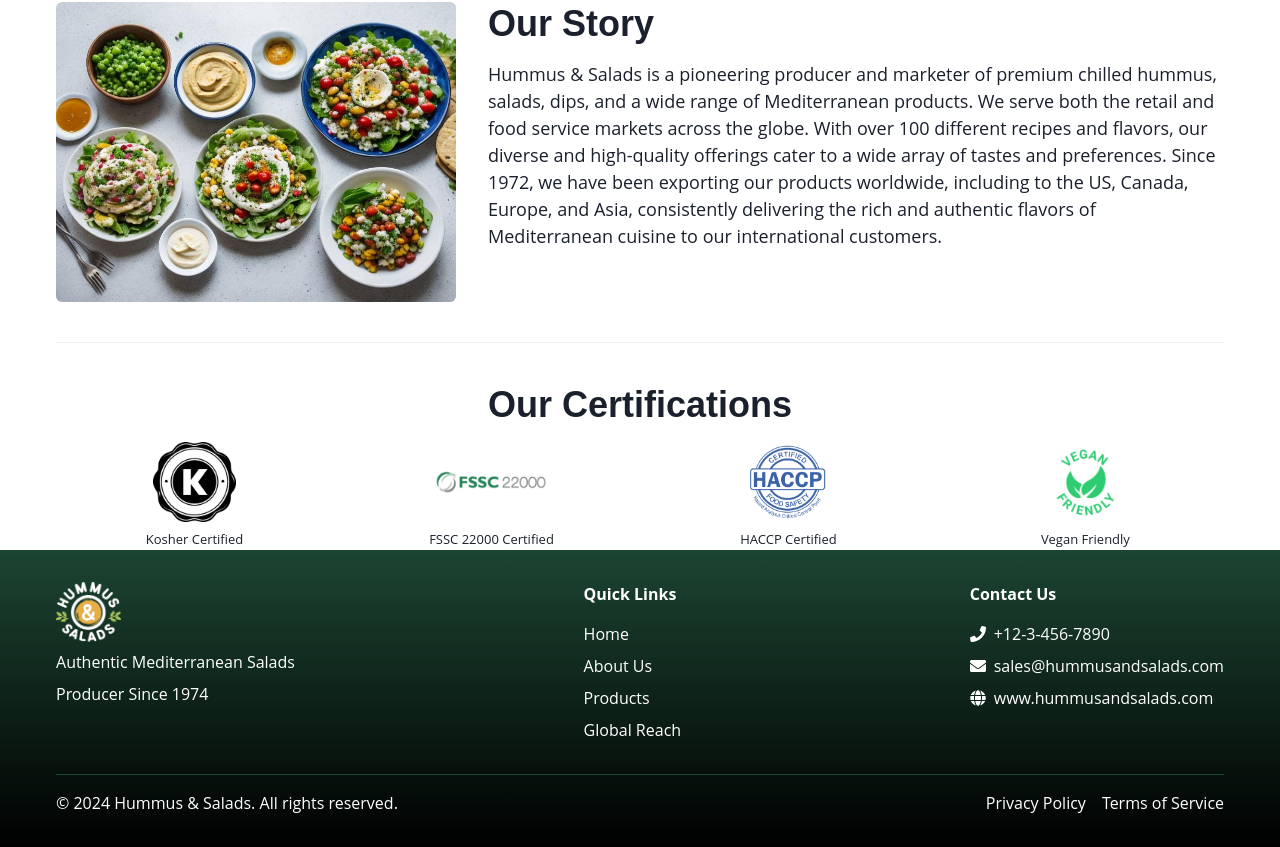
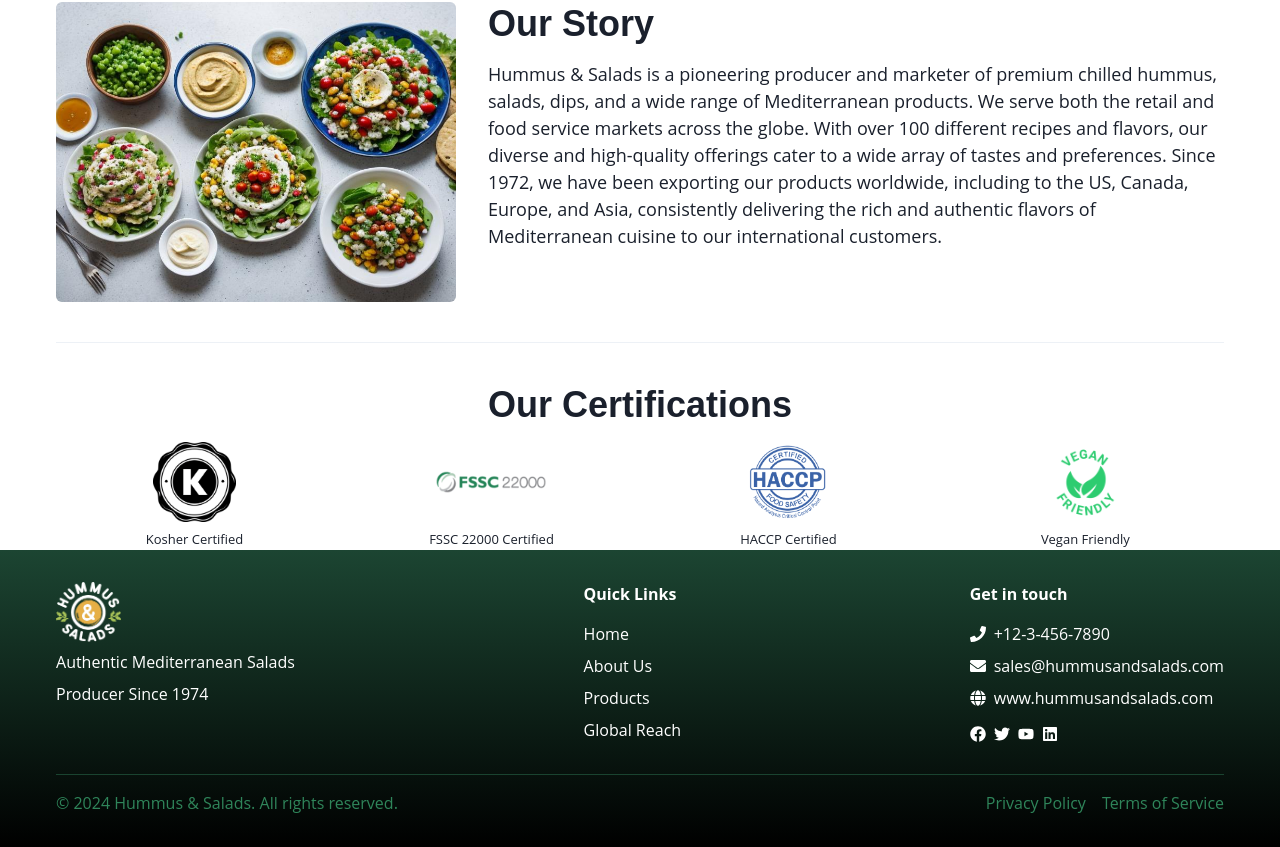
Before and after one commit to kn8a/food-site, a React (Vite) app: page /#/ in a window 1280 px wide. Shown: the part 750-1597 px from the top of the page. Built offline with nearby package versions, Linux system fonts and the light colour scheme.

Commit message:
added social icons

```diff
--- a/src/components/Footer.jsx
+++ b/src/components/Footer.jsx
@@ -1,7 +1,8 @@
 import React from 'react';
 import { Box, Image, Flex, Text, VStack, HStack, Container, Divider, Link as ChakraLink } from '@chakra-ui/react';
 import { Link as RouterLink } from 'react-router-dom';
-import { FaPhone, FaEnvelope, FaGlobe } from 'react-icons/fa';
+import { FaPhone, FaEnvelope, FaGlobe, FaTwitter, FaFacebook, FaYoutube, FaLinkedin } from 'react-icons/fa';
+
 import Logo from "../assets/images/logo-dark.png"
 
 const Footer = () => {
@@ -22,7 +23,7 @@ const Footer = () => {
             <RouterLink to="/global-reach" style={{ color: 'white' }}>Global Reach</RouterLink>
           </VStack>
           <VStack align={{ base: 'center', md: 'start' }}>
-            <Text fontWeight="bold" mb={2}>Contact Us</Text>
+            <Text fontWeight="bold" mb={2}>Get in touch</Text>
             <HStack>
               <FaPhone />
               <Text>+12-3-456-7890</Text>
@@ -35,10 +36,16 @@ const Footer = () => {
               <FaGlobe />
               <Text>www.hummusandsalads.com</Text>
             </HStack>
+            <HStack pt={2}>
+              <FaFacebook/>
+              <FaTwitter/>
+              <FaYoutube/>
+              <FaLinkedin/>
+            </HStack>
           </VStack>
         </Flex>
         <Divider borderColor="green.700" mb={4} />
-        <Flex direction={{ base: 'column', md: 'row' }} justify="space-between" align="center">
+        <Flex direction={{ base: 'column', md: 'row' }} justify="space-between" align="center" color={"green.600"}>
           <Text textAlign={{ base: 'center', md: 'left' }} mb={{ base: 2, md: 0 }}>
             &copy; {new Date().getFullYear()} Hummus & Salads. All rights reserved.
           </Text>
```
